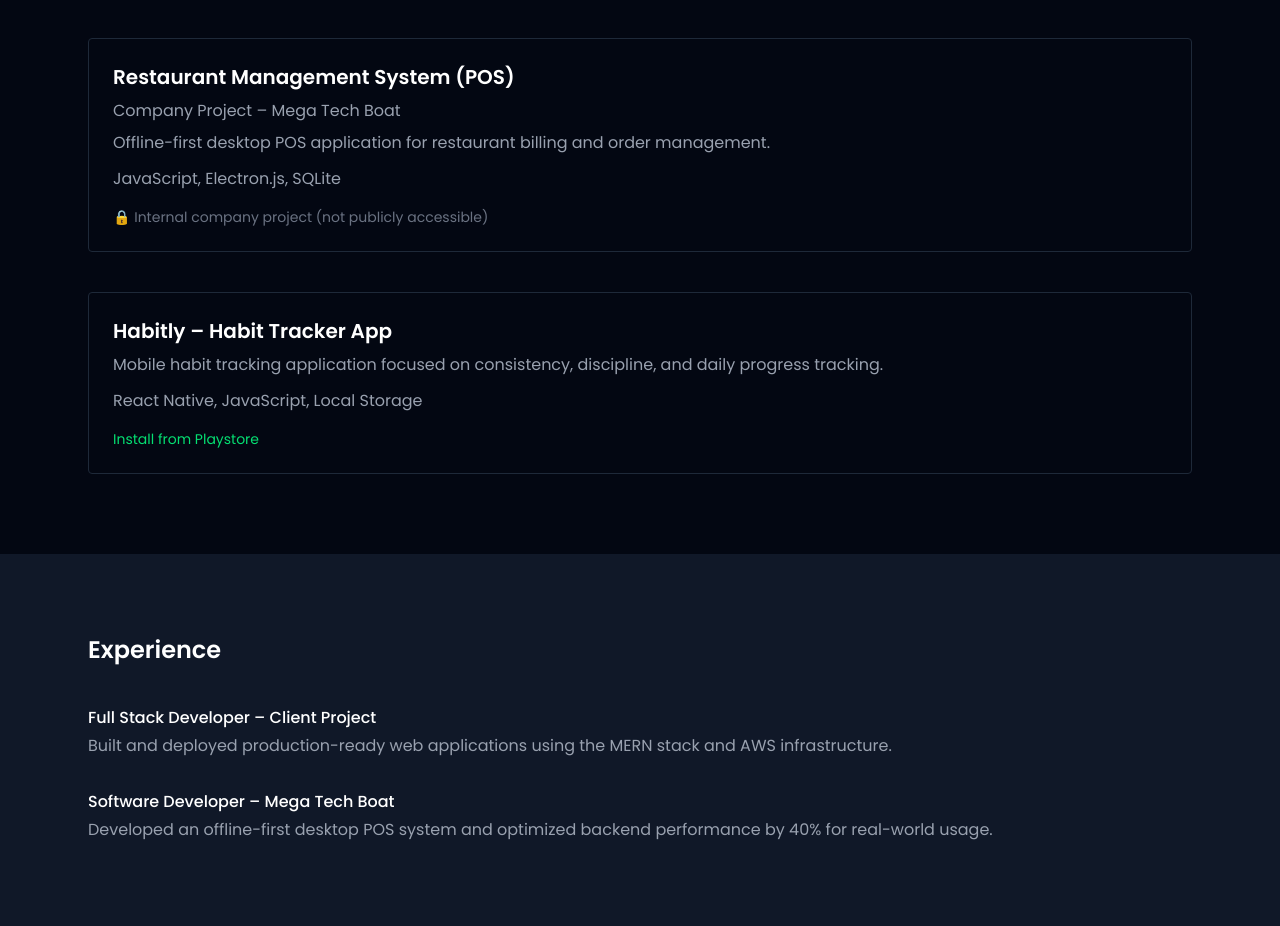
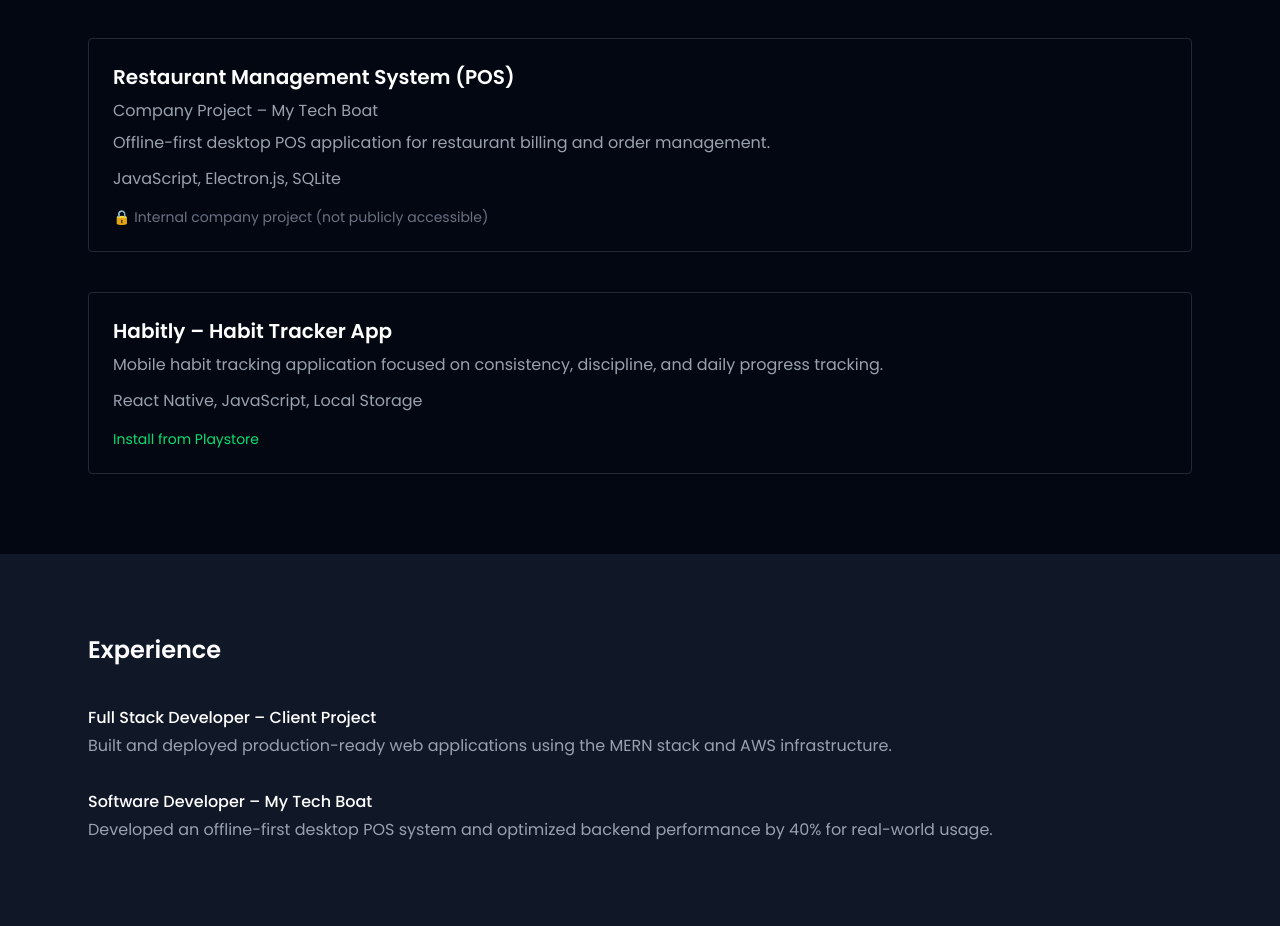
Before and after one commit to rajusheoran2024/portfolio, a React (Vite) app: page / in a window 1280 px wide. Shown: the part 1206-2132 px from the top of the page. Built offline with nearby package versions, Linux system fonts and the light colour scheme.

Commit message:
Resume Updated

```diff
--- a/src/components/Experience.jsx
+++ b/src/components/Experience.jsx
@@ -26,7 +26,7 @@ function Experience() {
           {/* Experience 2 */}
           <div>
             <p className="font-medium text-gray-900 dark:text-white">
-              Software Developer – Mega Tech Boat
+              Software Developer – My Tech Boat
             </p>
             <p className="mt-1 text-gray-700 dark:text-gray-400">
               Developed an offline-first desktop POS system and optimized
--- a/src/components/Projects.jsx
+++ b/src/components/Projects.jsx
@@ -41,7 +41,7 @@ function Projects() {
             </h3>
 
             <p className="text-gray-700 dark:text-gray-400 mb-2">
-              Company Project – Mega Tech Boat
+              Company Project – My Tech Boat
             </p>
 
             <p className="text-gray-700 dark:text-gray-400 mb-3">
```
Also changed, not shown: 1 other file (tests, documents, lock files or other folders).
